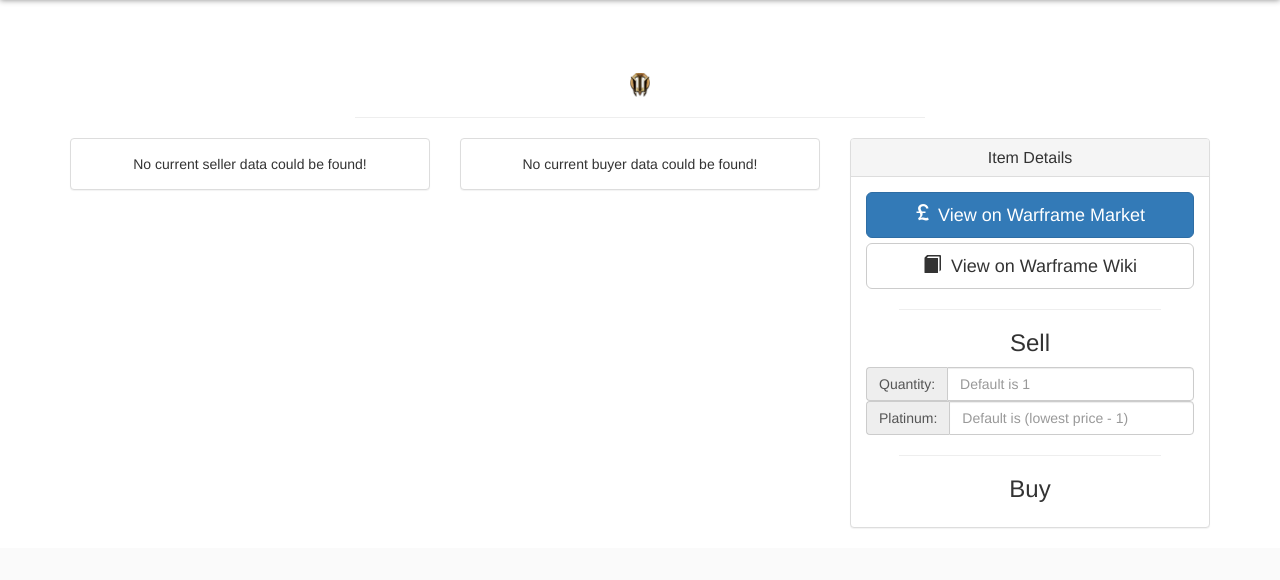
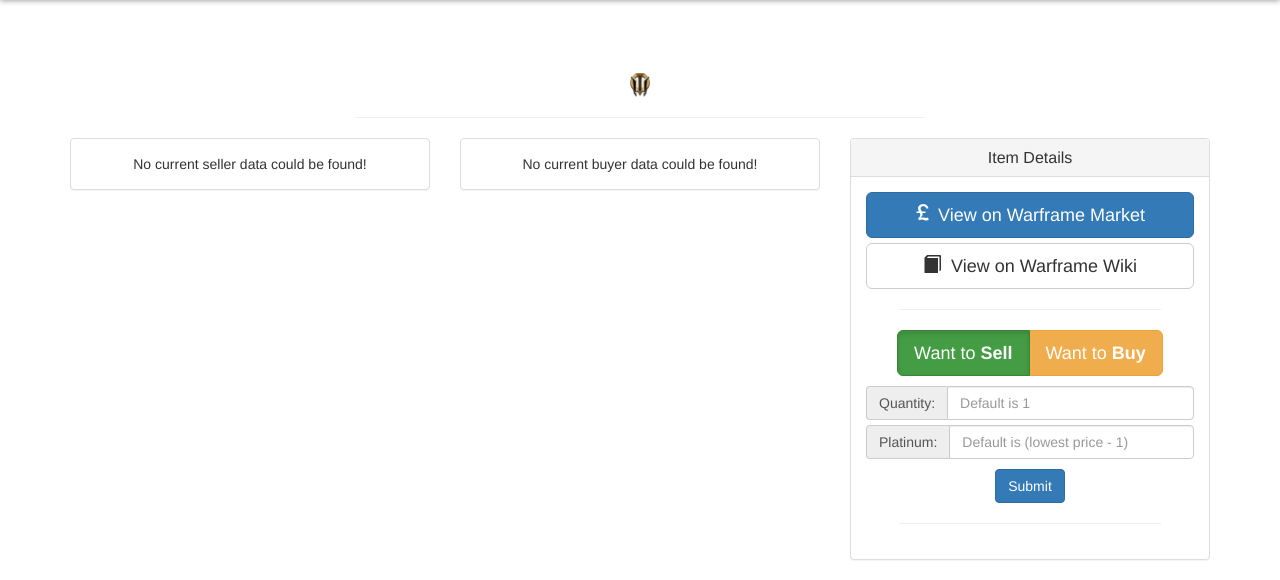
Before and after one commit to co-go/better_getter, a Django app: template templates/get_item/item.html in a window 1280 px wide. Shown: the part 300-880 px from the top of the page. Before the commit the page ends 828 px from the top, so only its background shows below. Run offline with Django 3.2, Linux system fonts and the light colour scheme; the template is opened without the code that fills it, so the values that code supplies are empty; some libraries are stand-ins or nearby versions.

Commit message:
Added full UI to get_item page, including selling/buying

```diff
--- a/static/css/get_item.css
+++ b/static/css/get_item.css
@@ -119,6 +119,15 @@
 }
 
 .details {
-  box-shadow: inset 0 0 2px #ccc !important;
-  background-color: #f0f0f0 !important;
+  box-shadow: inset 0 0 2px #ccc;
+  background-color: #f0f0f0;
 }
+
+#market_type {
+
+  margin-bottom: 10px;
+}
+
+#market_type label {
+  outline: none !important;
+}
--- a/templates/get_item/item.html
+++ b/templates/get_item/item.html
@@ -184,19 +184,28 @@
                   <span class="glyphicon glyphicon-book" aria-hidden="true"></span> &nbsp;View on Warframe Wiki
                 </a>
                 <hr style="width: 80%">
-                <h3> Sell </h3>
-                <div class="input-group">
+
+                <div class="btn-group" data-toggle="buttons" id="market_type">
+                  <label class="btn btn-lg btn-success active">
+                    <input type="radio" id="sell" autocomplete="off" checked> Want to <b>Sell</b>
+                  </label>
+                  <label class="btn btn-lg btn-warning">
+                    <input type="radio" id="buy" autocomplete="off"> Want to <b>Buy</b>
+                  </label>
+                </div>
+
+                <div class="input-group" style="margin-bottom: 5px;">
                   <span class="input-group-addon">Quantity:</span>
                   <input type="text" id="quantity" class="form-control" placeholder="Default is 1">
                 </div>
-                <div class="input-group">
+                <div class="input-group" style="margin-bottom: 10px;">
                   <span class="input-group-addon">Platinum:</span>
                   <input type="text" id="platinum" class="form-control" placeholder="Default is (lowest price - 1)">
                 </div>
 
+                <a href="#" class="btn btn-primary submit">Submit</a>
 
                 <hr style="width: 80%">
-                <h3> Buy </h3>
               </div>
             </div>
           </div>
```
Also changed, not shown: 1 other file.
